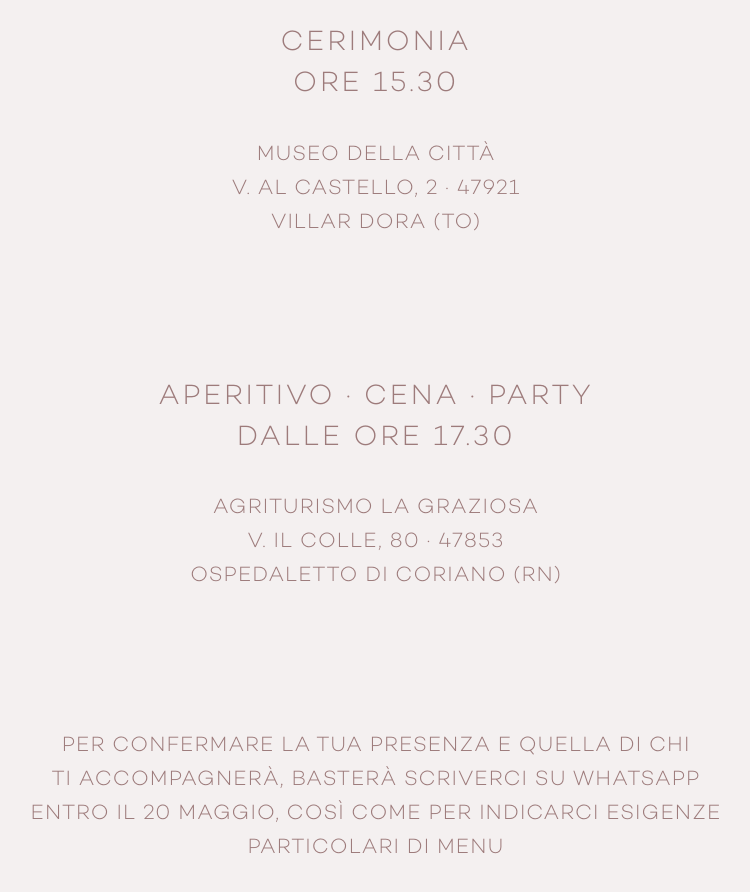
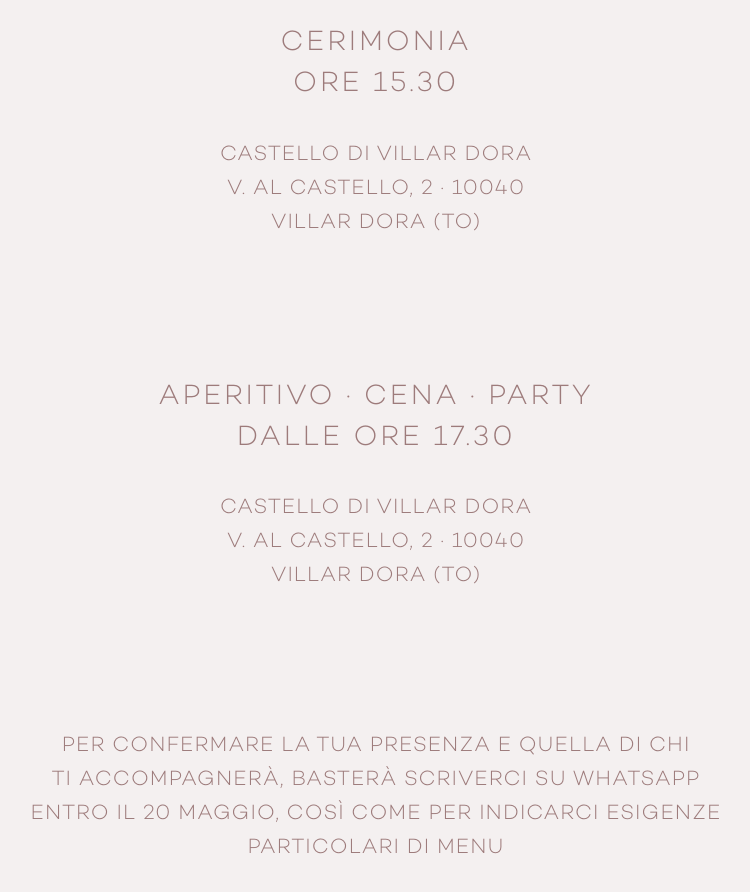
Before and after one commit to davpodda/davpodda.github.io, a plain HTML site: page index.html in a window 1280 px wide. Shown: the part 1760-2652 px from the top of the page, without its empty margins (264-1014 px from the left). Drawn offline with Linux system fonts and the light colour scheme.

Commit message:
Update index.html

```diff
--- a/index.html
+++ b/index.html
@@ -91,18 +91,22 @@
 
     <div class="text">
         <p class="text-big">cerimonia<br> ore 15.30</p>
-        <p><a href="http://www.museicomunalirimini.it/musei/museo_citta/" target="_blank">
-                Museo della città
-            </a>            <br>
-            V. al castello, 2 · 47921<br>
+        <p><a href="https://www.castellodivillardora.it/" target="_blank">
+                Castello di Villar Dora
+            </a><br>
+            V. al castello, 2 · 10040<br>
             Villar Dora (TO)
         </p>
     </div>
 
     <div class="text">
         <p class="text-big">aperitivo · cena · party<br>dalle ore 17.30</p>
-        <p><a href="https://www.lagraziosa.it/" target="_blank">agriturismo la graziosa</a><br> v. il colle, 80 ·
-            47853<br> ospedaletto di coriano (rn)</p>
+        <p><a href="https://www.castellodivillardora.it/" target="_blank">
+                Castello di Villar Dora
+            </a><br>
+            V. al castello, 2 · 10040<br>
+            Villar Dora (TO)
+        </p>
     </div>
 
     <div class="text">
```
